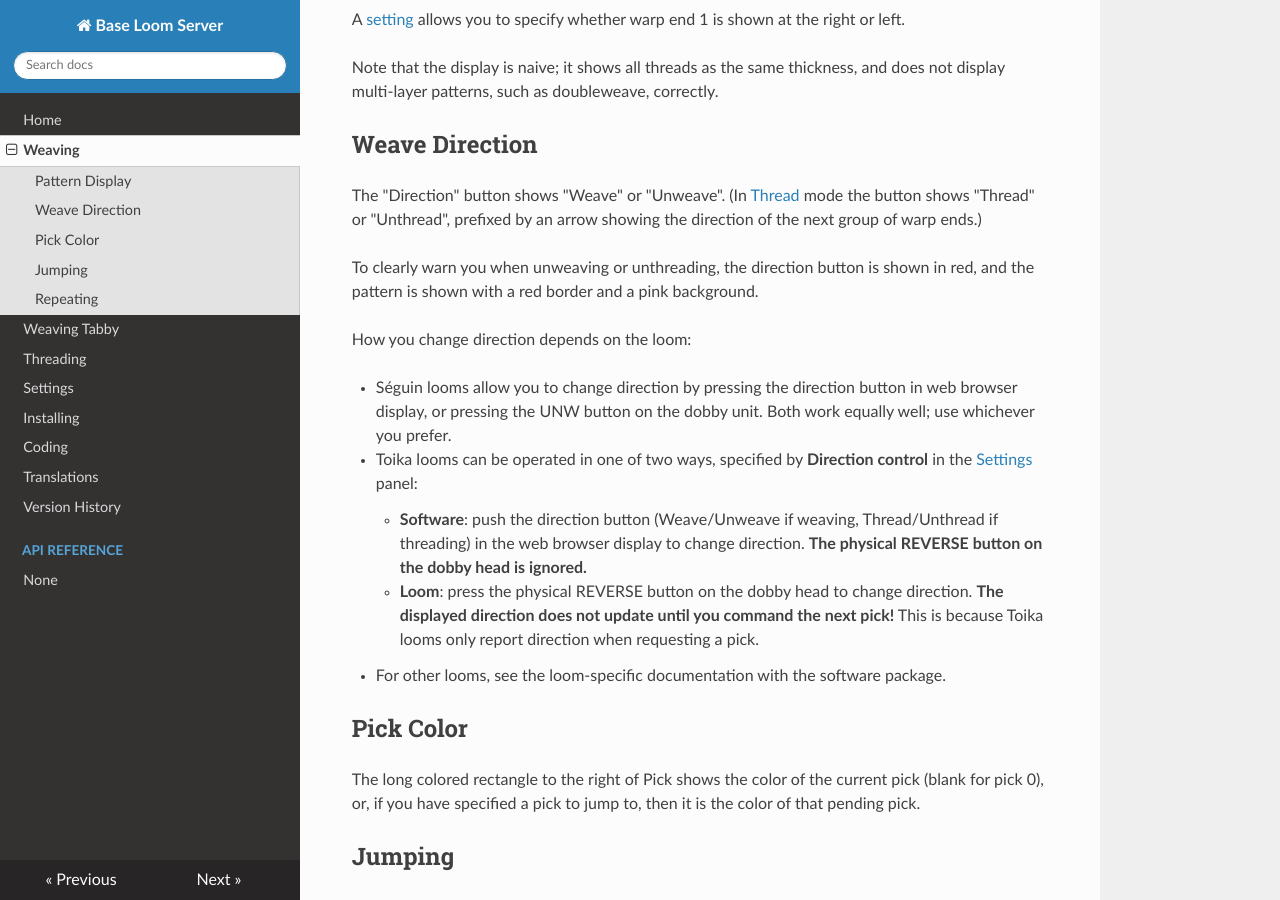
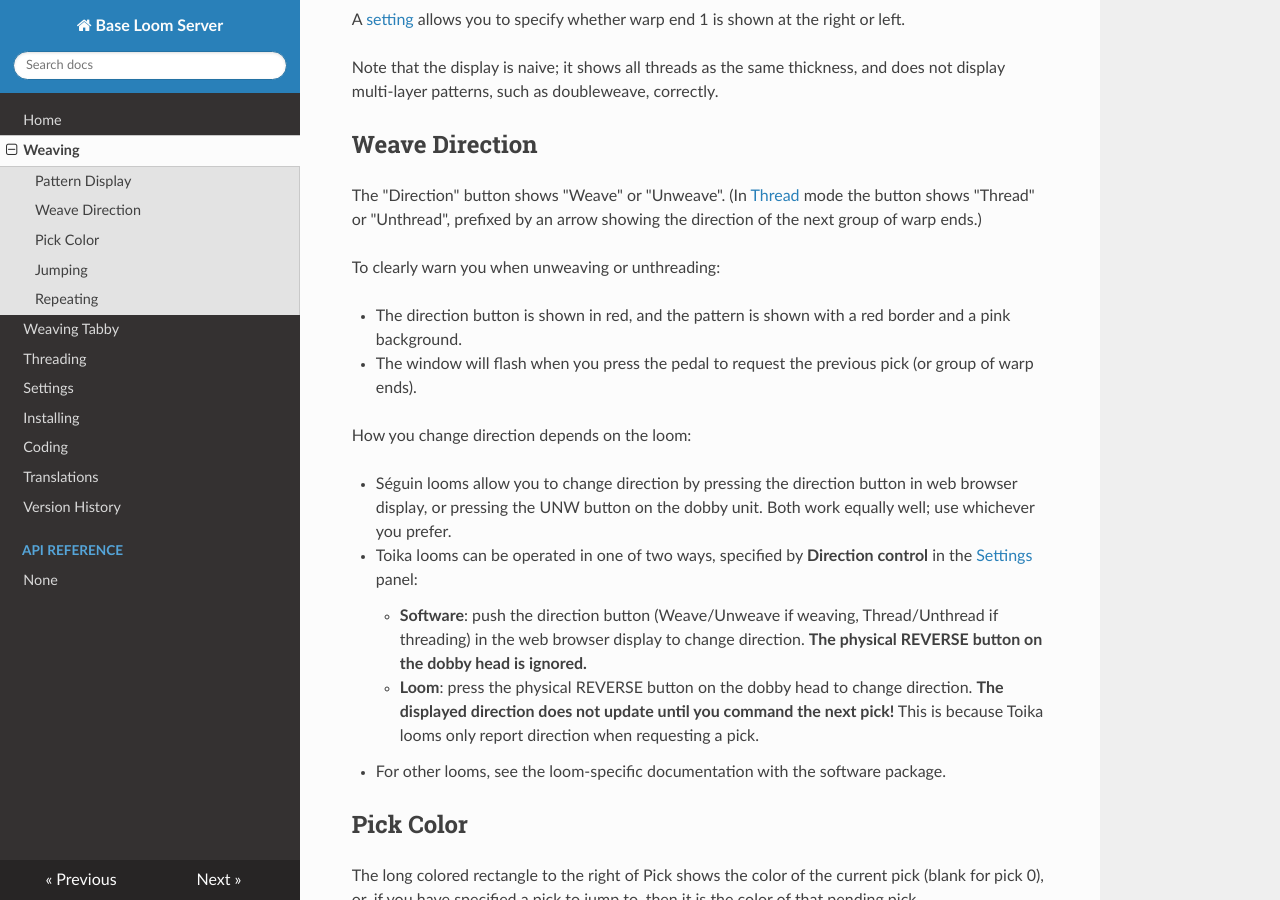
Before and after one commit to r-owen/base_loom_server, an MkDocs documentation site: the page built from docs/weaving.md, in a window 1280 px wide and 900 px high, scrolled down 790 px. Built offline with MkDocs 1.6.1, drawn with Linux system fonts in a browser that asks for light colours; nearby versions of some CDN libraries.

Commit message:
Update the documentation

```diff
--- a/docs/weaving.md
+++ b/docs/weaving.md
@@ -31,7 +31,10 @@ and does not display multi-layer patterns, such as doubleweave, correctly.
 
 The "Direction" button shows "Weave" or "Unweave". (In [Thread](threading.md) mode the button shows "Thread" or "Unthread", prefixed by an arrow showing the direction of the next group of warp ends.)
 
-To clearly warn you when unweaving or unthreading, the direction button is shown in red, and the pattern is shown with a red border and a pink background.
+To clearly warn you when unweaving or unthreading:
+
+* The direction button is shown in red, and the pattern is shown with a red border and a pink background.
+* The window will flash when you press the pedal to request the previous pick (or group of warp ends).
 
 How you change direction depends on the loom:
 
```
